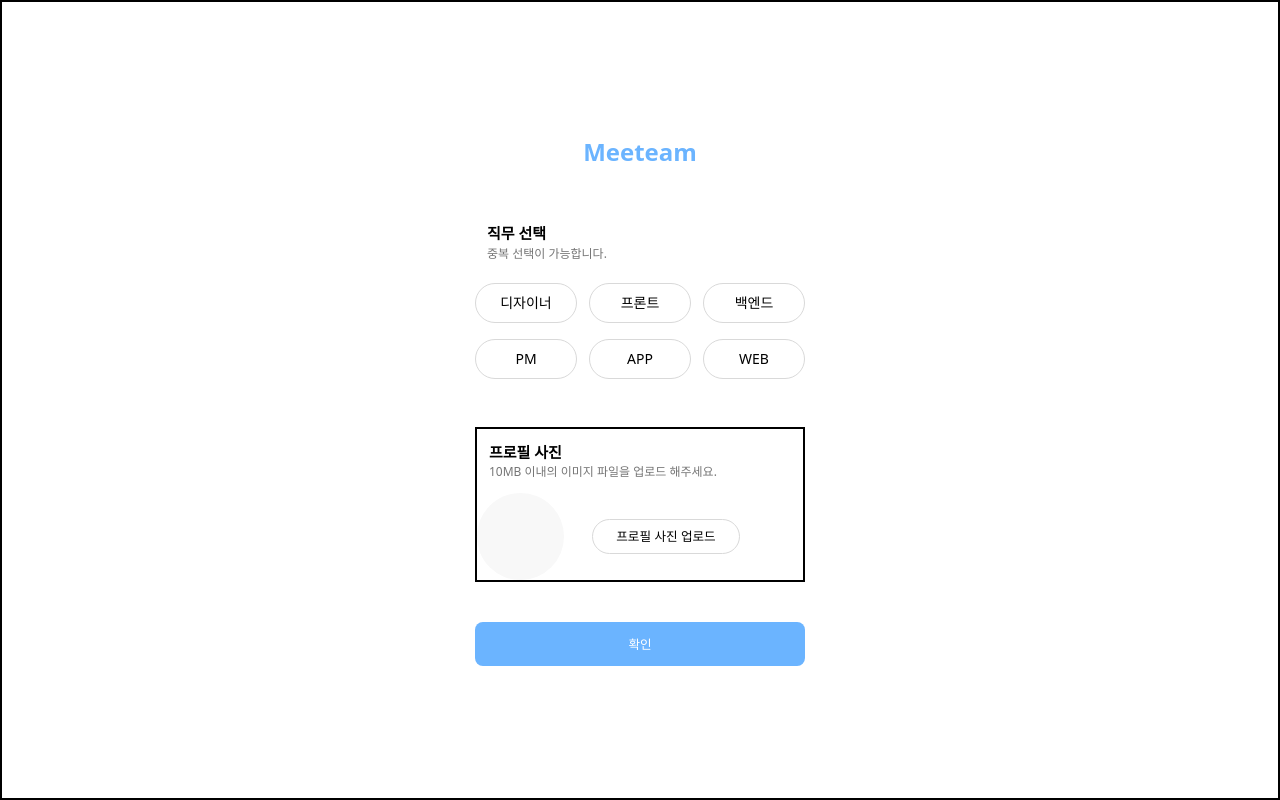
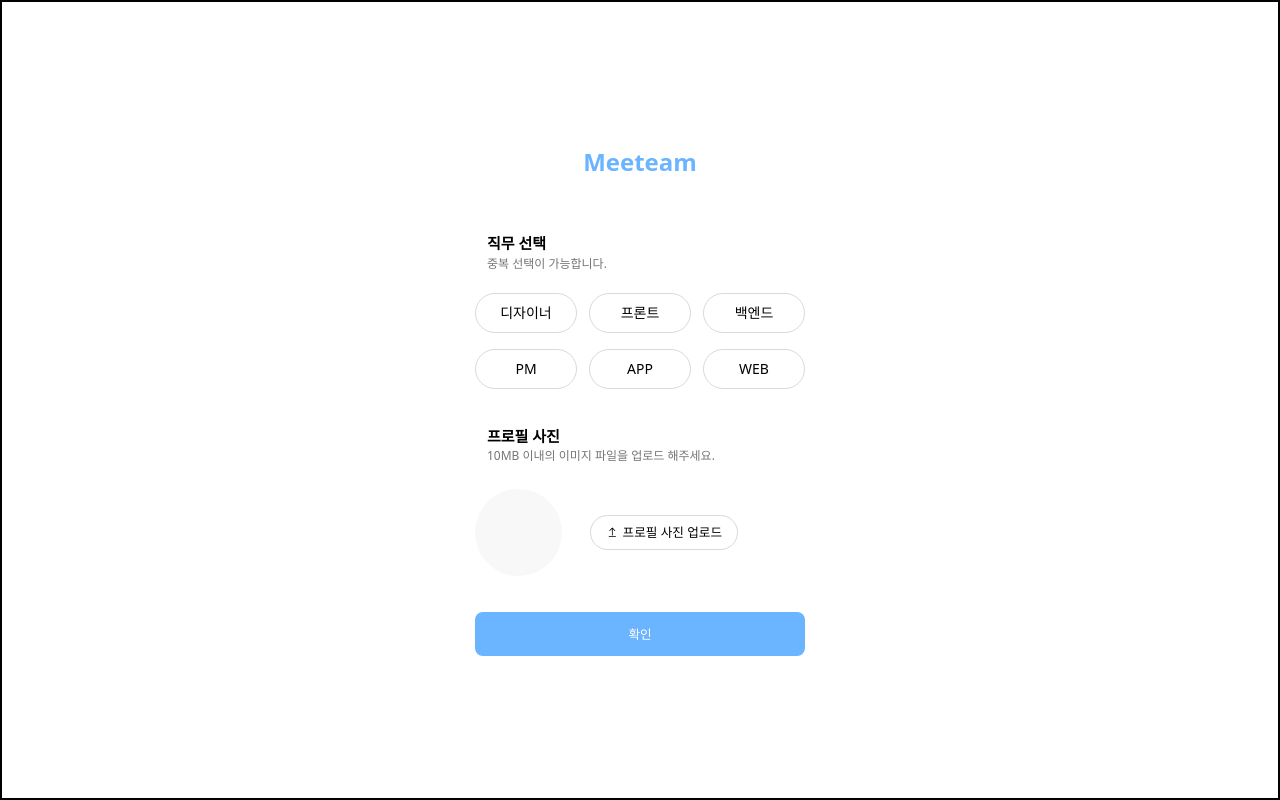
Before and after one commit to WardK-meeTeam/meeteam_front, a Next.js app: page /setting-after-signup in a window 1280 px wide. Built offline with nearby package versions, Linux system fonts and the light colour scheme.

Commit message:
[#4] feat: 프로필 사진 부분 수정

```diff
--- a/app/setting-after-signup/page.tsx
+++ b/app/setting-after-signup/page.tsx
@@ -1,5 +1,6 @@
 'use client';
 import { useState } from "react";
+import { LiaUploadSolid } from "react-icons/lia";
 
 export default function SettingAfterSignup() {
 
@@ -58,22 +59,25 @@ export default function SettingAfterSignup() {
 
 
                 {/*프로필 사진*/}
-                <div className="border border-2 border-black flex flex-col justify-between items-start m-10 w-[330px]">
+                <div className="flex flex-col justify-between items-start mt-4 mb-6 w-[330px]">
                     <div className="flex flex-col p-3">
-                        <span className="text-[15px] font-semibold">프로필 사진</span>
+                        <div className="text-[15px] font-semibold">프로필 사진</div>
                         <span className="text-[12px] font-normal text-[#757575]">10MB 이내의 이미지 파일을 업로드 해주세요.</span>
                     </div>
-                    <div className="flex justify-center items-center gap-x-7">
+                    <div className="flex justify-center items-center gap-x-7 py-3">
                         <div className="w-[87px] h-[87px] border border-none rounded-[50%] bg-[#F8F8F8]" ></div>
-                        <div className="w-[148px] h-[35px] border border-[#D9D9D9] rounded-[22px] flex justify-center items-center">
-                            <span></span>
+                        <button type="button" className="w-[148px] h-[35px] border border-[#D9D9D9] rounded-[22px] flex justify-center items-center gap-x-1 cursor-pointer">
+                            <LiaUploadSolid className="text-[12.63px]"/>
                             <span className="text-[12.63px]">프로필 사진 업로드</span>
-                        </div>
+                        </button>
                     </div>
                 </div>
 
                 {/*확인버튼*/}
-                <div className="w-[330px] h-[44px] border border-none rounded-[7.89px] bg-[#6BB4FF] flex justify-center items-center text-[12.63px] text-[#FFFFFF]">확인</div>
+                <button
+                className="cursor-pointer w-[330px] h-[44px] border border-none rounded-[7.89px] bg-[#6BB4FF] flex justify-center items-center text-[12.63px] text-[#FFFFFF]">
+                    확인
+                    </button>
 
             </div>
 
```
